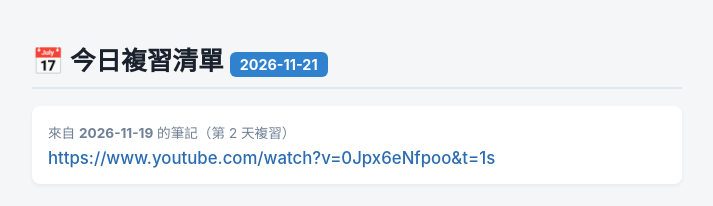
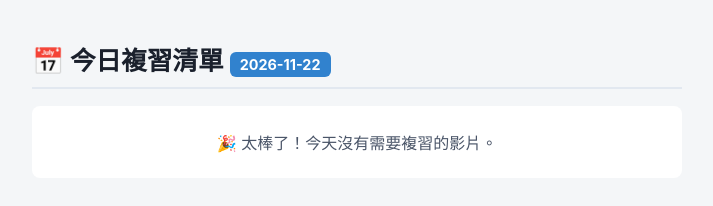
Before and after one commit to yilinaws/Ebbinghaus, a plain HTML site: page index.html in a window 1280 px wide. Shown: the whole page, without its empty margins (283-996 px from the left). Drawn offline with Linux system fonts and the light colour scheme.

Commit message:
deploy: 0bd38e5fe0ca0f6034a393350b2828b0a0f0b5c9

```diff
--- a/index.html
+++ b/index.html
@@ -16,12 +16,7 @@
     </style>
 </head>
 <body>
-    <h1>📅 今日複習清單 <span class="date-badge">2026-11-21</span></h1>
-
-            <div class="card">
-                <div class="meta">來自 <strong>2026-11-19</strong> 的筆記（第 2 天複習）</div>
-                <a href="https://www.youtube.com/watch?v=0Jpx6eNfpoo&t=1s" target="_blank" rel="noopener noreferrer">https://www.youtube.com/watch?v=0Jpx6eNfpoo&t=1s</a>
-            </div>
-
+    <h1>📅 今日複習清單 <span class="date-badge">2026-11-22</span></h1>
+    <p class='empty'>🎉 太棒了！今天沒有需要複習的影片。</p>
 </body>
 </html>
```
